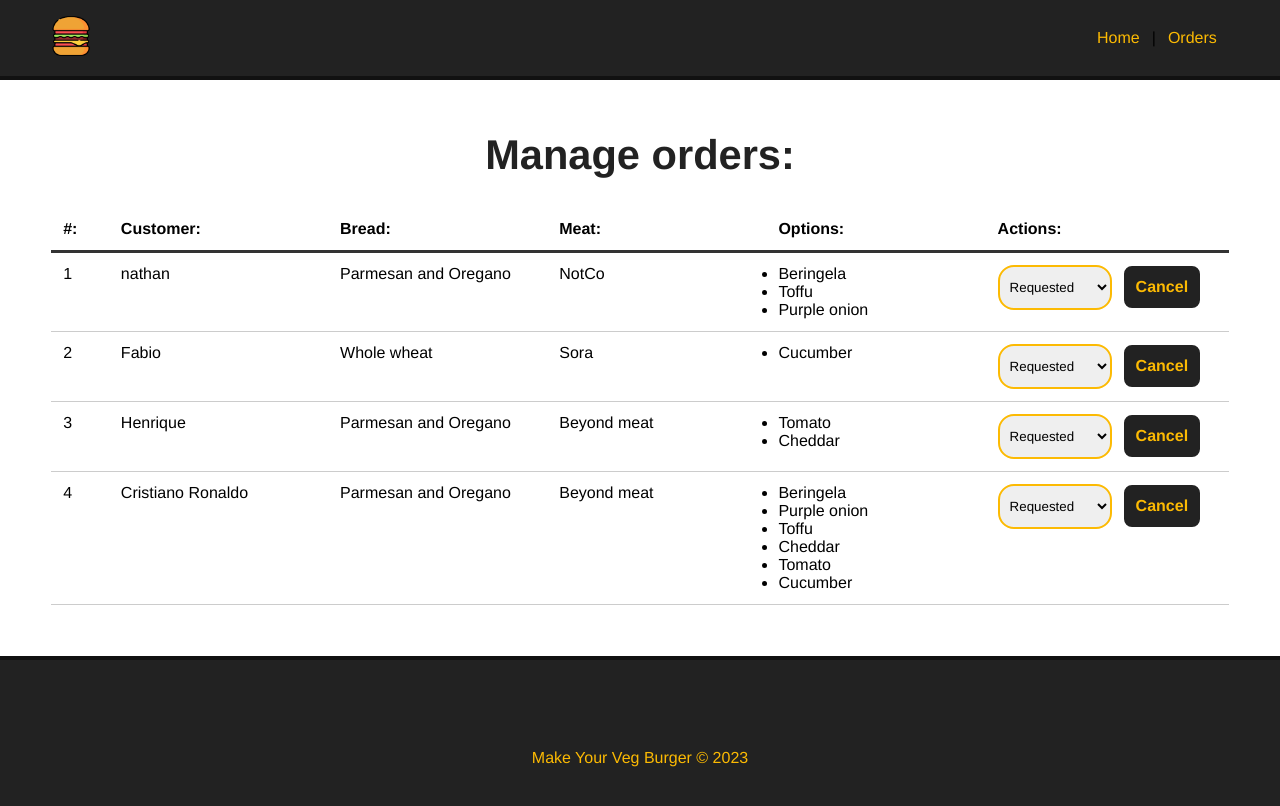
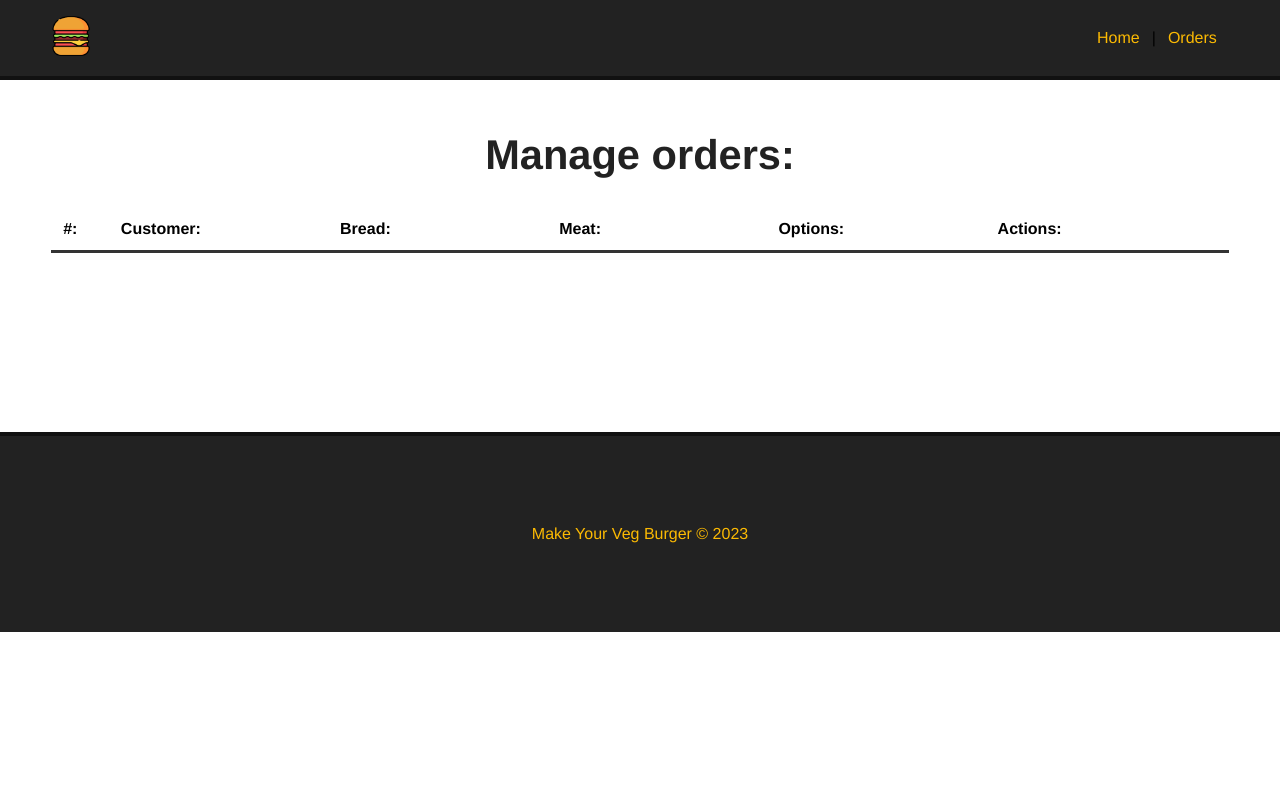
Before and after one commit to nathanfabio/makeYourVegBurger, a Vue app: page /orders in a window 1280 px wide. Shown: the top 806 px of the page. Built offline with nearby package versions, Linux system fonts and the light colour scheme; data requests are answered from the project's data file.

Commit message:
deleting the order status

```diff
--- a/db/db.json
+++ b/db/db.json
@@ -77,54 +77,5 @@
       "type": "Finished"
     }
   ],
-  "burgers": [
-    {
-      "name": "nathan",
-      "meat": "NotCo",
-      "bread": "Parmesan and Oregano",
-      "options": [
-        "Beringela",
-        "Toffu",
-        "Purple onion"
-      ],
-      "status": "Requested",
-      "id": 1
-    },
-    {
-      "name": "Fabio",
-      "meat": "Sora",
-      "bread": "Whole wheat",
-      "options": [
-        "Cucumber"
-      ],
-      "status": "Requested",
-      "id": 2
-    },
-    {
-      "name": "Henrique",
-      "meat": "Beyond meat",
-      "bread": "Parmesan and Oregano",
-      "options": [
-        "Tomato",
-        "Cheddar"
-      ],
-      "status": "Requested",
-      "id": 3
-    },
-    {
-      "name": "Cristiano Ronaldo",
-      "meat": "Beyond meat",
-      "bread": "Parmesan and Oregano",
-      "options": [
-        "Beringela",
-        "Purple onion",
-        "Toffu",
-        "Cheddar",
-        "Tomato",
-        "Cucumber"
-      ],
-      "status": "Requested",
-      "id": 4
-    }
-  ]
+  "burgers": []
 }
--- a/src/components/Dashboard.vue
+++ b/src/components/Dashboard.vue
@@ -25,7 +25,7 @@
                     <select name="status" class="status">
                         <option v-for="s in status" :key="s.id" value="s.type" :selected="burger.status == s.type">{{ s.type }}</option>
                     </select>
-                    <button class="deleteBtn">Cancel</button>
+                    <button class="deleteBtn" @click="deleteBurger(burger.id)">Cancel</button>
                 </div>
             </div>
         </div>
@@ -59,6 +59,15 @@ export default {
             const data = await req.json();
 
             this.status = data;
+        },
+        async deleteBurger(id) {
+            const req = await fetch(`http://localhost:3000/burgers/${id}`, {
+                method: "DELETE"
+            });
+
+            const res = await req.json();
+
+            this.getOrders();
         }
     },
     mounted() {
```
